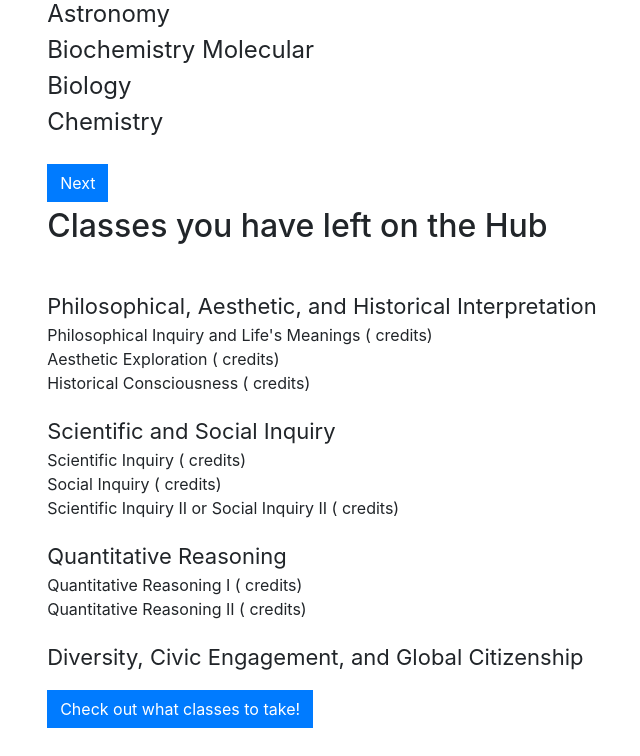
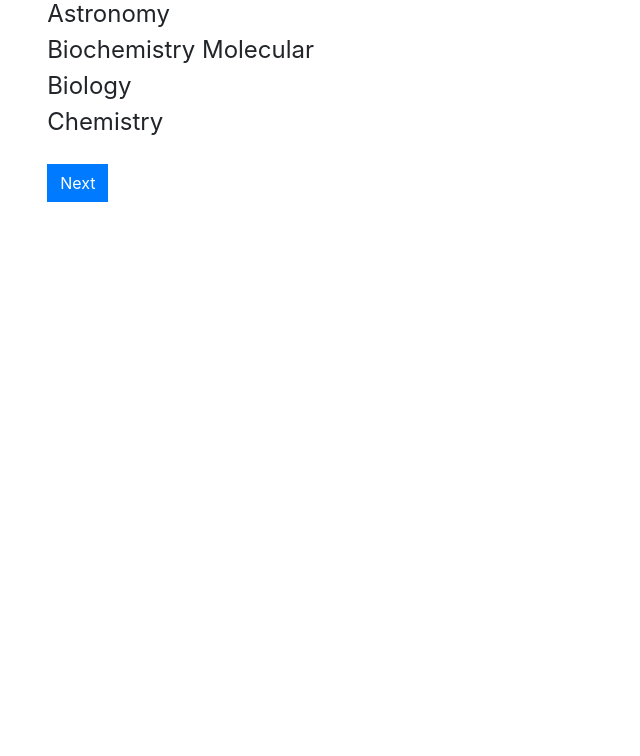
Before and after one commit to moderatelyfunctional/BuHub, a Django app: page / in a window 1280 px wide. Shown: the part 396-1152 px from the top of the page, without its empty margins (87-727 px from the left). Run offline with Django 3.2, Linux system fonts and the light colour scheme; data comes from the database, SQL or seed files in the repository; some libraries are stand-ins or nearby versions.

Commit message:
seems to work

```diff
--- a/buhub/courses/templates/partials/submit_hub.html
+++ b/buhub/courses/templates/partials/submit_hub.html
@@ -1,4 +1,4 @@
-<div id="submit-hub-container" class="">
+<div id="submit-hub-container" class="hide">
     <div id="before-major-container" class="col-lg-12 col-md-12 col-sm-12">
         <div class='action-header'>Classes you have left on the Hub</div>
     </div>
```
